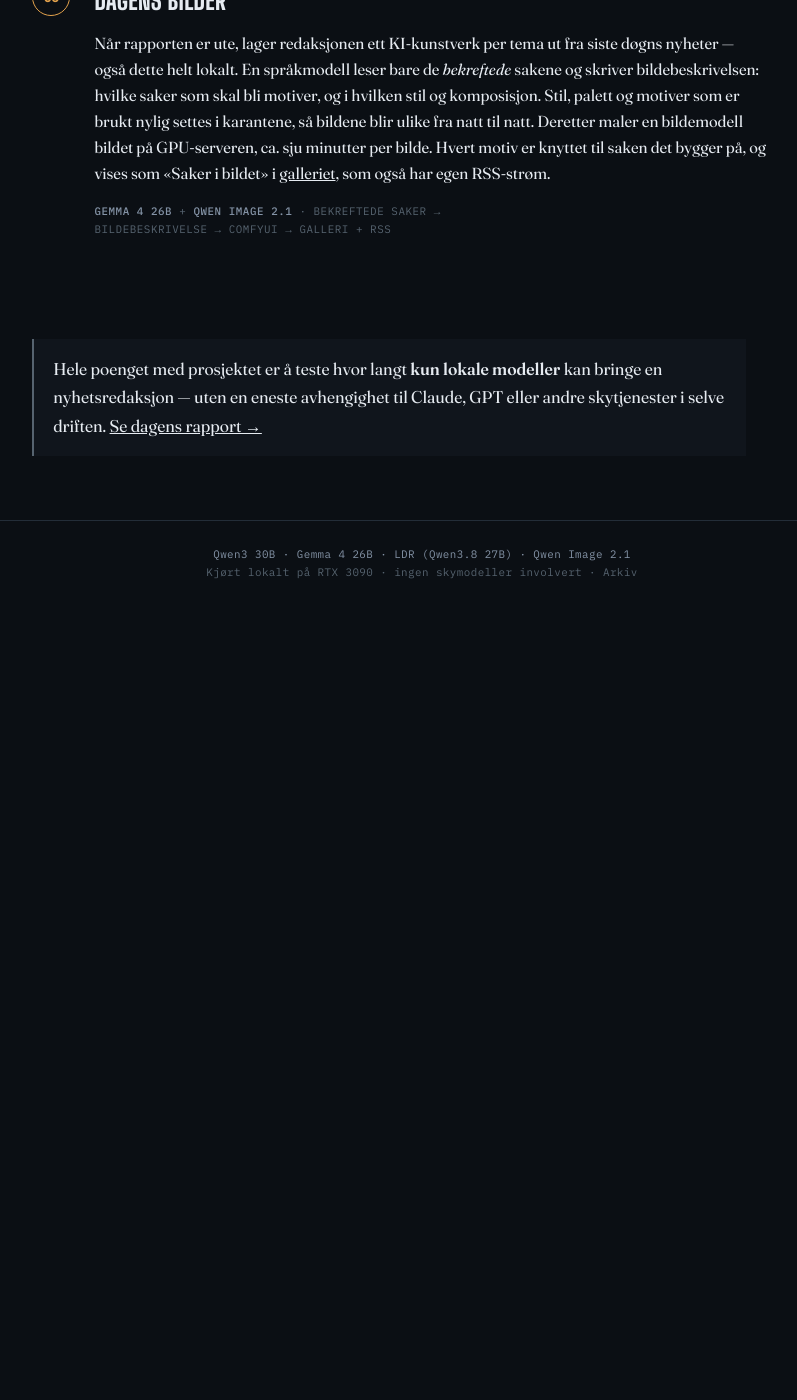
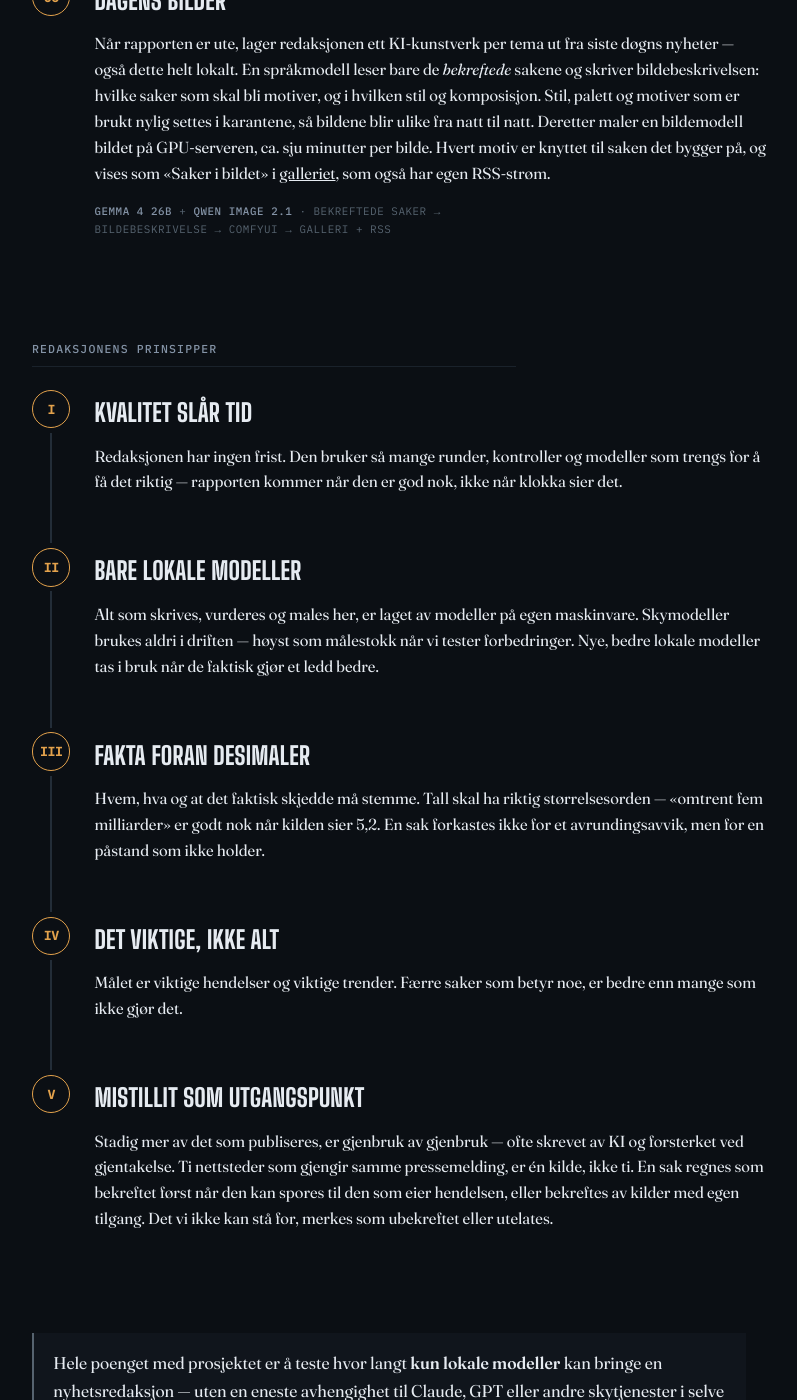
Before and after one commit to Skuggemannen/skuggeai-news, a Jekyll site: the page built from metoden.html, in a window 1280 px wide and 1400 px high, scrolled down 1865 px. Shown: the whole window, without its empty margins (218-1015 px from the left). Built offline with Jekyll 4.4.1, drawn with Linux system fonts in a browser that asks for light colours; before the commit the page ends 2495 px from its top, so only the background shows below that.

Commit message:
Metodesiden: Redaksjonens prinsipper (fem punkter, fra PRINSIPPER.md)

```diff
--- a/metoden.html
+++ b/metoden.html
@@ -79,4 +79,44 @@ hide_sidebar: true
 
 </div>
 
+<p class="sub">Redaksjonens prinsipper</p>
+
+<div class="pipeline">
+  <div class="stage">
+    <div class="stage-rail"><div class="stage-node">I</div><div class="stage-line"></div></div>
+    <div class="stage-body">
+      <h3 class="stage-name">Kvalitet slår tid</h3>
+      <p class="stage-desc">Redaksjonen har ingen frist. Den bruker så mange runder, kontroller og modeller som trengs for å få det riktig — rapporten kommer når den er god nok, ikke når klokka sier det.</p>
+    </div>
+  </div>
+  <div class="stage">
+    <div class="stage-rail"><div class="stage-node">II</div><div class="stage-line"></div></div>
+    <div class="stage-body">
+      <h3 class="stage-name">Bare lokale modeller</h3>
+      <p class="stage-desc">Alt som skrives, vurderes og males her, er laget av modeller på egen maskinvare. Skymodeller brukes aldri i driften — høyst som målestokk når vi tester forbedringer. Nye, bedre lokale modeller tas i bruk når de faktisk gjør et ledd bedre.</p>
+    </div>
+  </div>
+  <div class="stage">
+    <div class="stage-rail"><div class="stage-node">III</div><div class="stage-line"></div></div>
+    <div class="stage-body">
+      <h3 class="stage-name">Fakta foran desimaler</h3>
+      <p class="stage-desc">Hvem, hva og at det faktisk skjedde må stemme. Tall skal ha riktig størrelsesorden — «omtrent fem milliarder» er godt nok når kilden sier 5,2. En sak forkastes ikke for et avrundingsavvik, men for en påstand som ikke holder.</p>
+    </div>
+  </div>
+  <div class="stage">
+    <div class="stage-rail"><div class="stage-node">IV</div><div class="stage-line"></div></div>
+    <div class="stage-body">
+      <h3 class="stage-name">Det viktige, ikke alt</h3>
+      <p class="stage-desc">Målet er viktige hendelser og viktige trender. Færre saker som betyr noe, er bedre enn mange som ikke gjør det.</p>
+    </div>
+  </div>
+  <div class="stage">
+    <div class="stage-rail"><div class="stage-node">V</div><div class="stage-line"></div></div>
+    <div class="stage-body">
+      <h3 class="stage-name">Mistillit som utgangspunkt</h3>
+      <p class="stage-desc">Stadig mer av det som publiseres, er gjenbruk av gjenbruk — ofte skrevet av KI og forsterket ved gjentakelse. Ti nettsteder som gjengir samme pressemelding, er én kilde, ikke ti. En sak regnes som bekreftet først når den kan spores til den som eier hendelsen, eller bekreftes av kilder med egen tilgang. Det vi ikke kan stå for, merkes som ubekreftet eller utelates.</p>
+    </div>
+  </div>
+</div>
+
 <p class="verdict">Hele poenget med prosjektet er å teste hvor langt <strong>kun lokale modeller</strong> kan bringe en nyhetsredaksjon — uten en eneste avhengighet til Claude, GPT eller andre skytjenester i selve driften. <a href="{{ '/' | relative_url }}">Se dagens rapport &rarr;</a></p>
```
